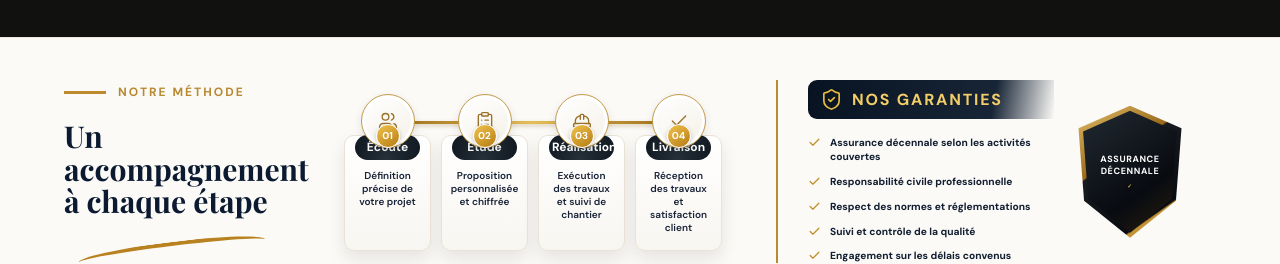
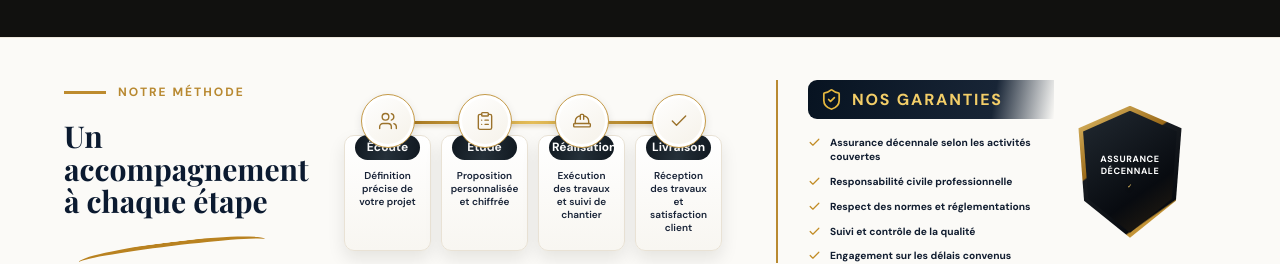
Before and after one commit to mectrading77-MMG/Decoprax, a Next.js app: page / in a window 1280 px wide. Shown: the part 2280-2544 px from the top of the page. Built offline with nearby package versions, Linux system fonts and the light colour scheme.

Commit message:
Remove step numbers from method section

```diff
--- a/app/page.tsx
+++ b/app/page.tsx
@@ -26,7 +26,7 @@ export default function Home(){const [menu,setMenu]=useState(false);const [sent,
         ['04','Livraison','Réception des travaux et satisfaction client',Check]
       ] as [string, string, string, typeof Users][]).map(([n,t,d,Icon])=><div className="step-card" key={n}>
         <div className="step-icon"><Icon size={27}/></div>
-        <span className="step-number">{n}</span>
+
         <b>{t}</b>
         <small>{d}</small>
       </div>)}
```
